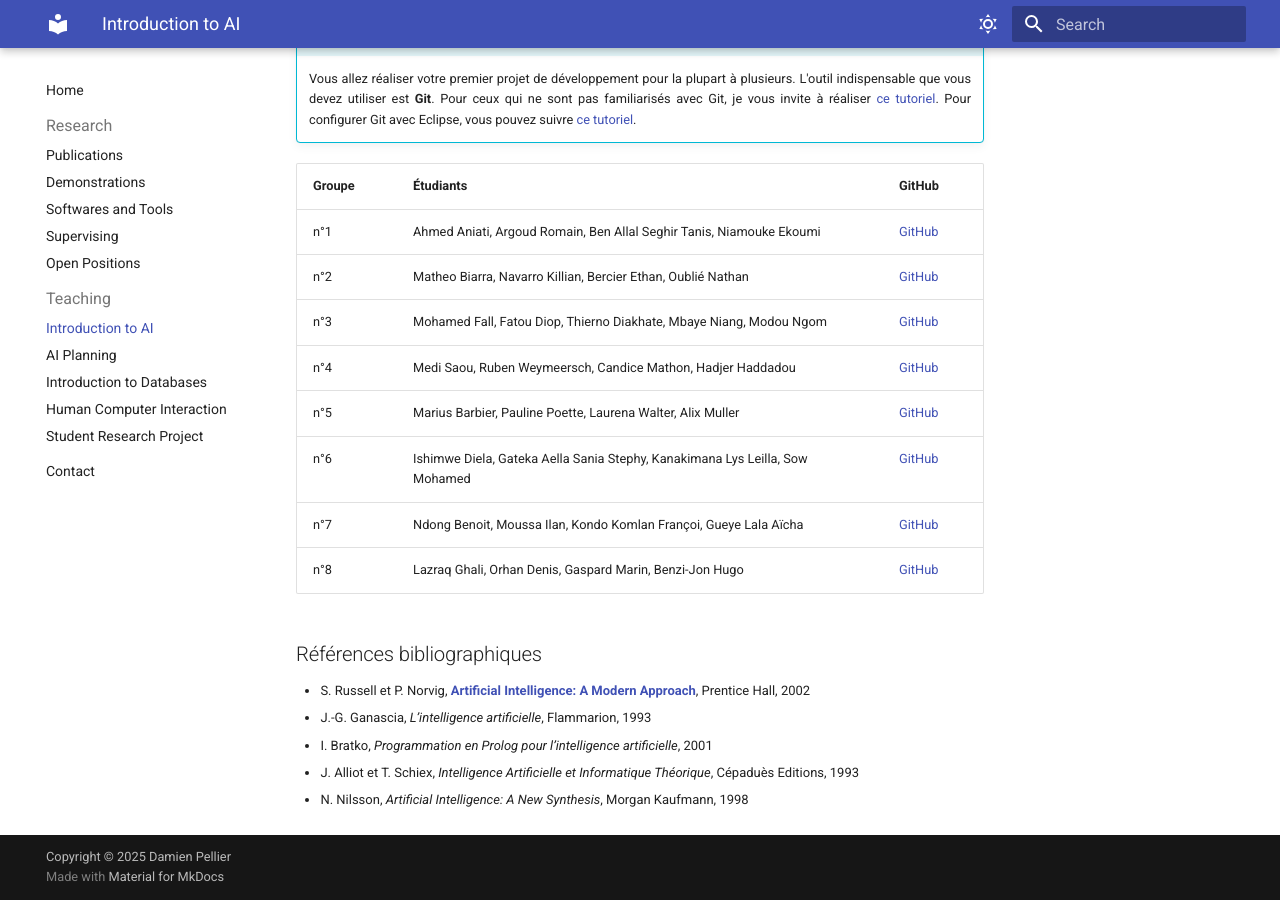
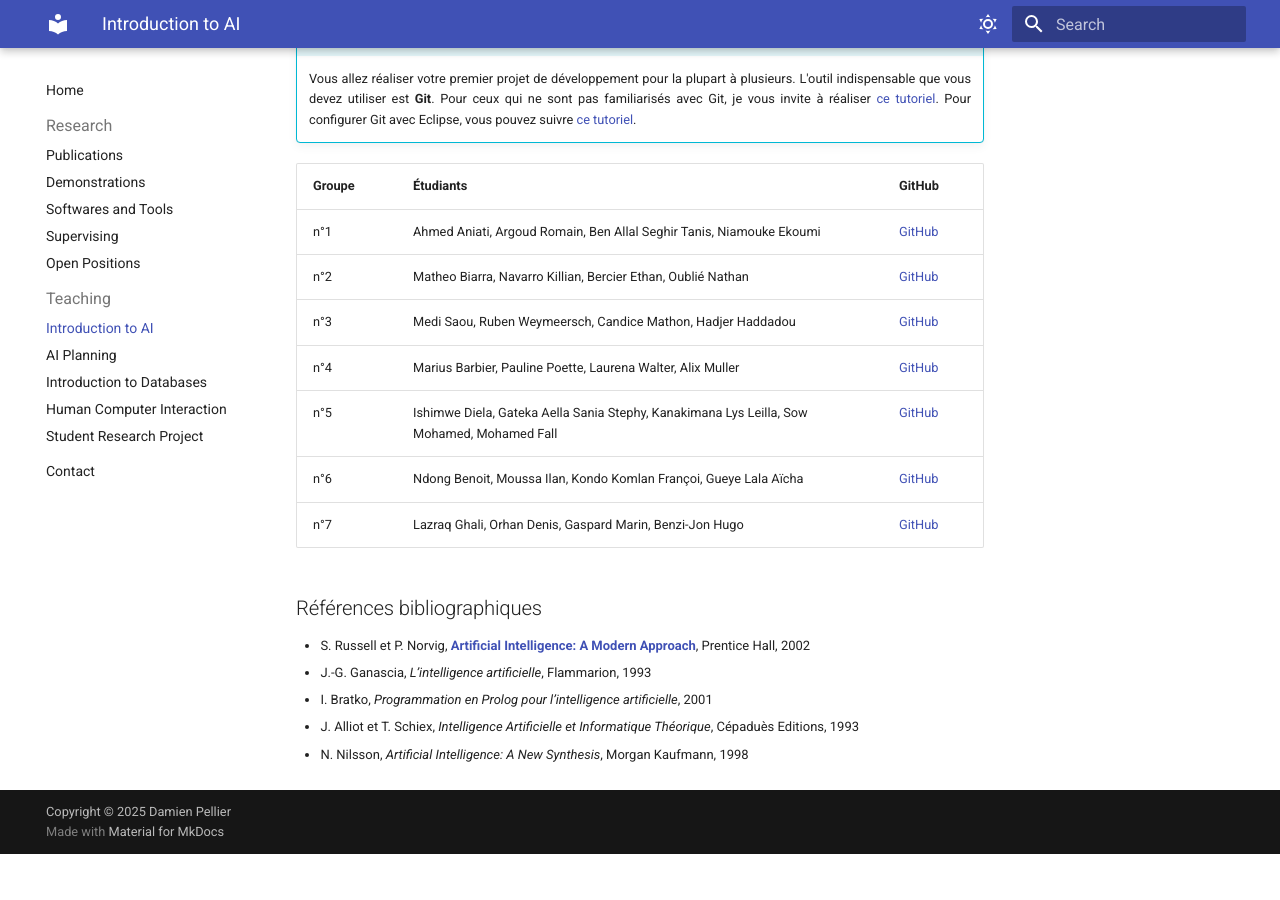
Before and after one commit to pellierd/homepage, an MkDocs documentation site: the page built from docs/teaching/ai.md, in a window 1280 px wide and 900 px high, scrolled down 2225 px. Built offline with MkDocs 1.6.1 and Material for MkDocs 9.7.7, drawn with Linux system fonts in a browser that asks for light colours; after the commit the page ends 3079 px from its top, so only the background shows below that.

Commit message:
Modify IA Group

```diff
--- a/docs/teaching/ai.md
+++ b/docs/teaching/ai.md
@@ -70,12 +70,11 @@ La librairie utilisée est [leJos](https://lejos.sourceforge.io/). Pour l'instal
   |--------|-----------|--------|
   | n°1 | Ahmed Aniati, Argoud Romain, Ben Allal Seghir Tanis, Niamouke Ekoumi | [GitHub](https://github.com/romain207/Marvin-Project.git) |
   | n°2 | Matheo Biarra, Navarro Killian, Bercier Ethan, Oublié Nathan | [GitHub](https://github.com/users/kiks158/projects/1/views/1) |
-  | n°3 | Mohamed Fall, Fatou Diop, Thierno Diakhate, Mbaye Niang, Modou Ngom | [GitHub](https://github.com/mbayeniang6/projet-IA.git) |
-  | n°4 | Medi Saou, Ruben Weymeersch, Candice Mathon, Hadjer Haddadou  | [GitHub](https://github.com/saoumedi-lab/Robot-L3-) |
-  | n°5 | Marius Barbier, Pauline Poette, Laurena Walter, Alix Muller | [GitHub](https://gricad-gitlab.univ-grenoble-alpes.fr/lapiedc/projet-robot-l3) |
-  | n°6 | Ishimwe Diela, Gateka Aella Sania Stephy, Kanakimana Lys Leilla, Sow Mohamed  | [GitHub](https://github.com/diela27) |
-  | n°7 | Ndong Benoit, Moussa Ilan, Kondo Komlan Françoi, Gueye Lala Aïcha | [GitHub](https://github.com/benoitndong-ship-it/Projet-IA.git) |
-  | n°8 | Lazraq Ghali, Orhan Denis, Gaspard Marin, Benzi-Jon Hugo | [GitHub]( https://github.com/ghalilz6/AI-PROJECT-.git) |
+  | n°3 | Medi Saou, Ruben Weymeersch, Candice Mathon, Hadjer Haddadou  | [GitHub](https://github.com/saoumedi-lab/Robot-L3-) |
+  | n°4 | Marius Barbier, Pauline Poette, Laurena Walter, Alix Muller | [GitHub](https://gricad-gitlab.univ-grenoble-alpes.fr/lapiedc/projet-robot-l3) |
+  | n°5 | Ishimwe Diela, Gateka Aella Sania Stephy, Kanakimana Lys Leilla, Sow Mohamed, Mohamed Fall  | [GitHub](https://github.com/diela27) |
+  | n°6 | Ndong Benoit, Moussa Ilan, Kondo Komlan Françoi, Gueye Lala Aïcha | [GitHub](https://github.com/benoitndong-ship-it/Projet-IA.git) |
+  | n°7 | Lazraq Ghali, Orhan Denis, Gaspard Marin, Benzi-Jon Hugo | [GitHub]( https://github.com/ghalilz6/AI-PROJECT-.git) |
 
 
 
```
